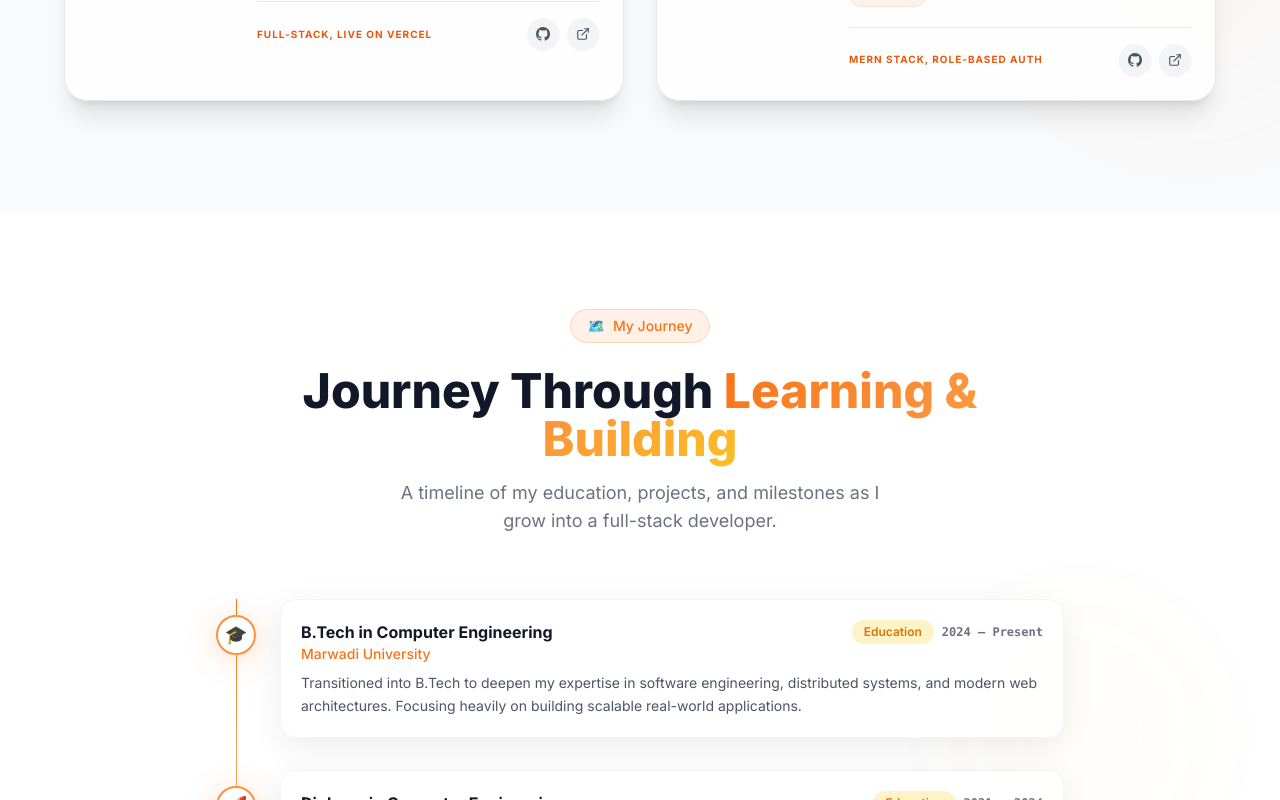
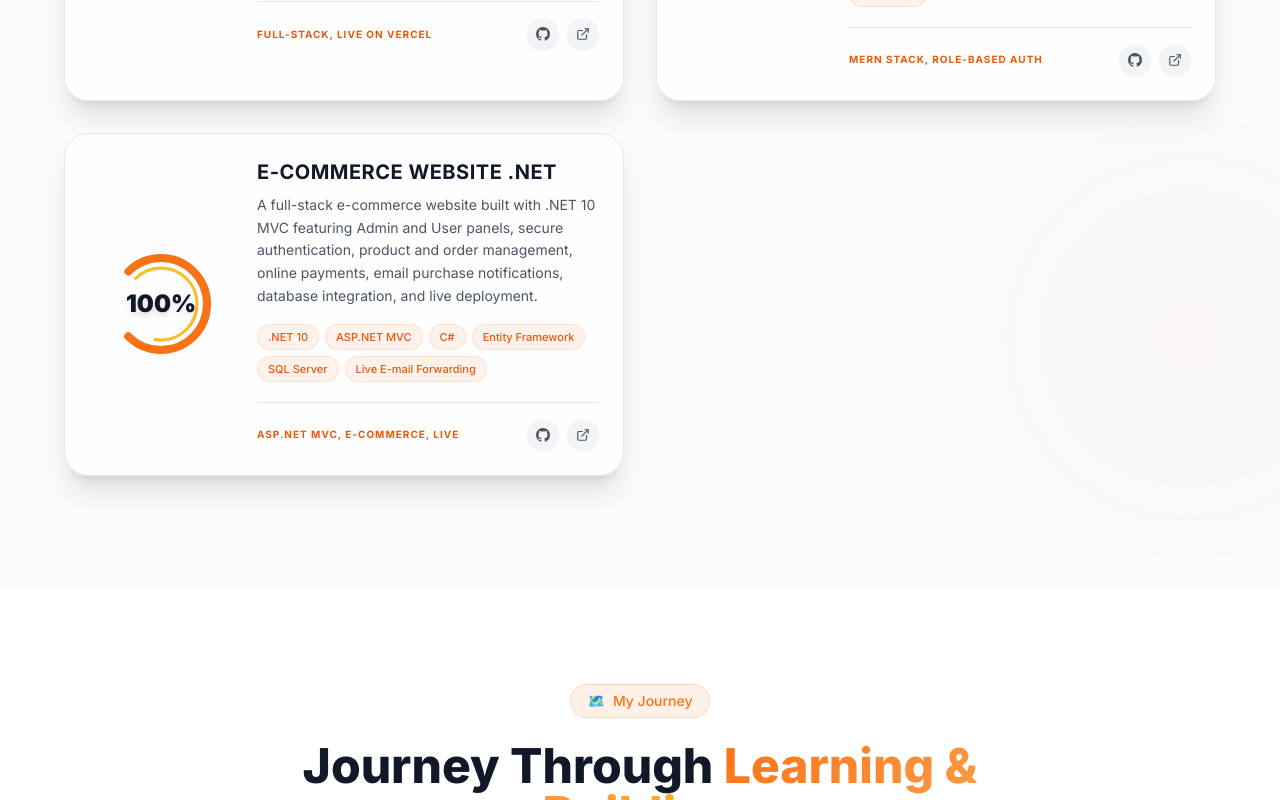
Before and after one commit to meetpithadiya123/Portfolio, a Next.js app: page / in a window 1280 px wide. Shown: the part 3640-4440 px from the top of the page. Built offline with nearby package versions, Linux system fonts and the light colour scheme.

Commit message:
Added new project

```diff
--- a/src/components/sections/Projects.tsx
+++ b/src/components/sections/Projects.tsx
@@ -90,7 +90,19 @@ const projects: Project[] = [
   stars: 0,
   score: 100,
   stats: "MERN STACK, ROLE-BASED AUTH",
-}
+},
+{
+  id: "project-7",
+  title: "E-Commerce Website .NET",
+  description:
+    "A full-stack e-commerce website built with .NET 10 MVC featuring Admin and User panels, secure authentication, product and order management, online payments, email purchase notifications, database integration, and live deployment.",
+  tags: [".NET 10", "ASP.NET MVC", "C#", "Entity Framework", "SQL Server", "Live E-mail Forwarding"],
+  github: "https://github.com/meetpithadiya123/.NET_Project",
+  demo: "https://urbancart-cs69.onrender.com/",
+  stars: 0,
+  score: 100,
+  stats: "ASP.NET MVC, E-COMMERCE, LIVE",
+},
 ];
 
 // No helper needed anymore
```
